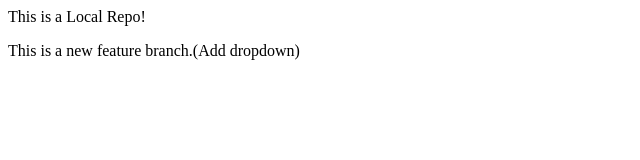
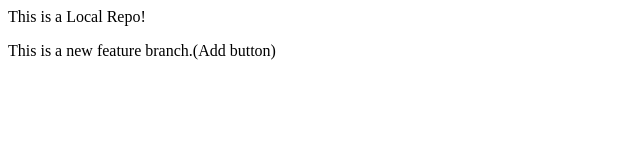
Before and after one commit to Sangramjit-Saha/Local-Repo, a plain HTML site: page index.html in a window 1280 px wide. Shown: the full height of the page, 0-640 px from the left. Drawn offline with Linux system fonts and the light colour scheme.

Commit message:
Added button

```diff
--- a/index.html
+++ b/index.html
@@ -1,2 +1,2 @@
 <p> This is a Local Repo! </p>
-<p>This is a new feature branch.(Add dropdown)</p>
+<p>This is a new feature branch.(Add button)</p>
```
